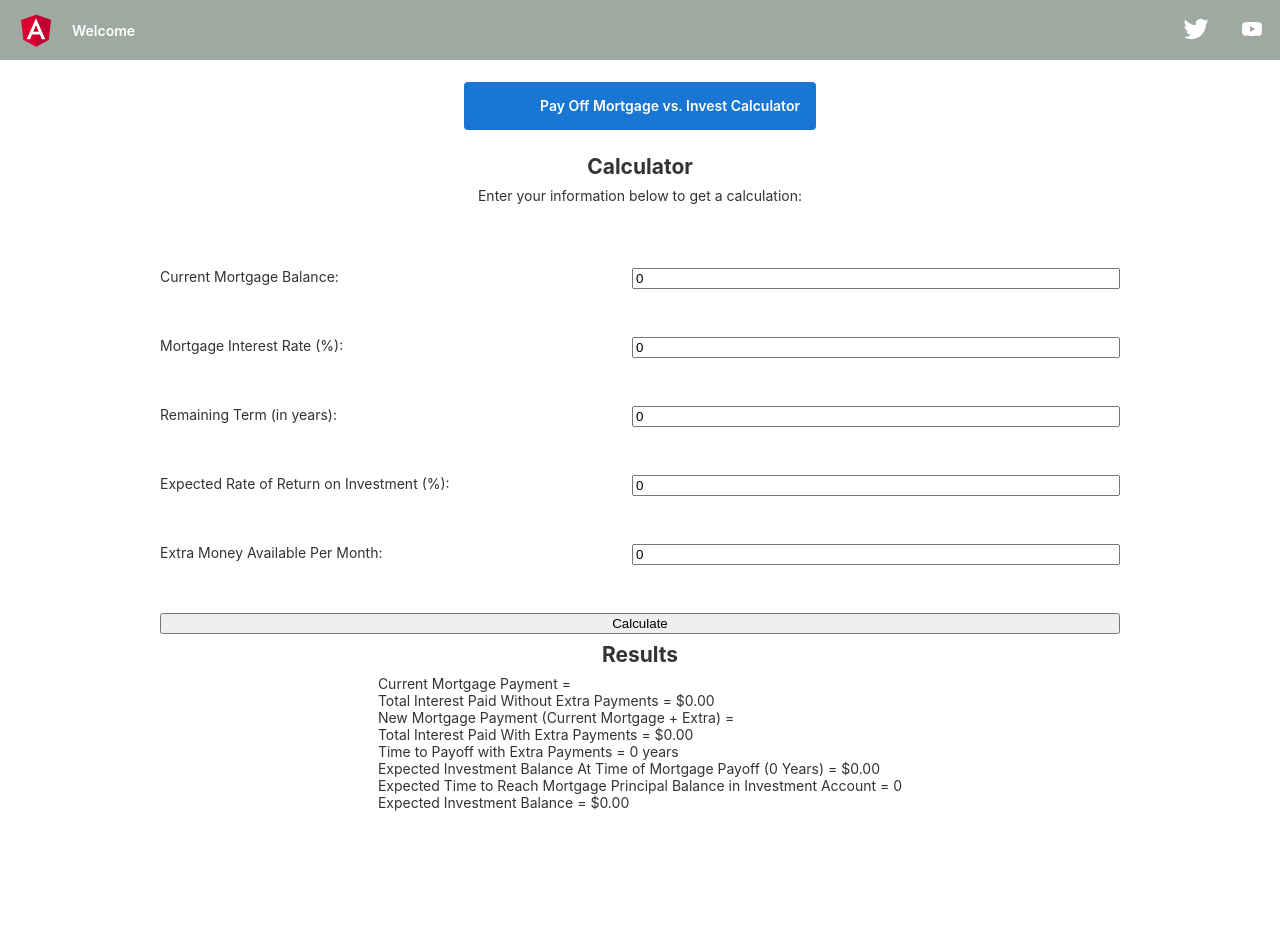
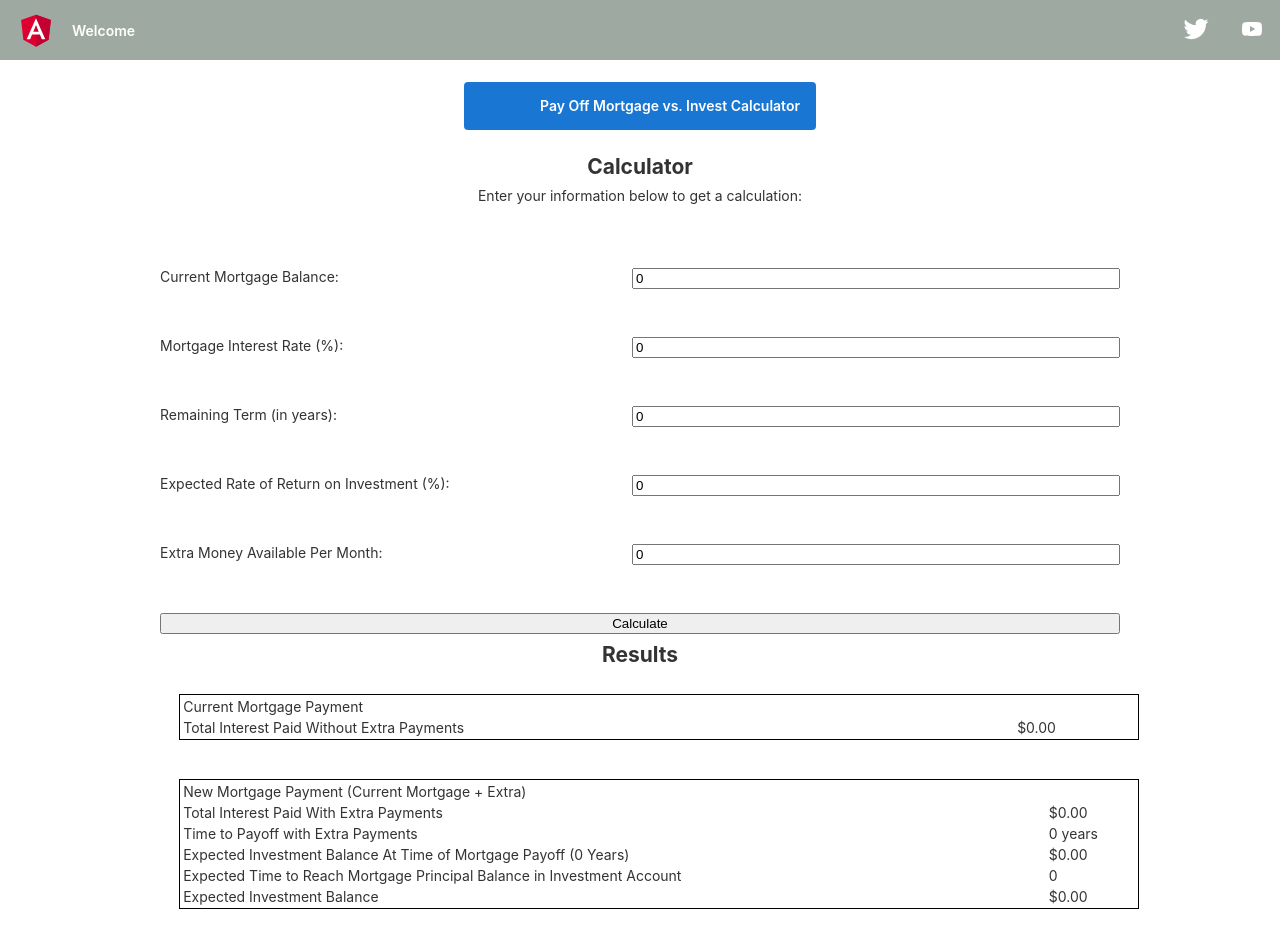
Before and after one commit to zdburrage/MortgageVsInvestCalculator, an Angular app in the folder mortgage-vs-invest-calculator/: page / in a window 1280 px wide. Shown: the top 948 px of the page. Before the commit the page ends 851 px from the top, so only its background shows below. Built offline with nearby package versions, Linux system fonts and the light colour scheme.

Commit message:
tables look okay

```diff
--- a/mortgage-vs-invest-calculator/src/app/app.component.html
+++ b/mortgage-vs-invest-calculator/src/app/app.component.html
@@ -421,35 +421,96 @@
 
   <!-- Links -->
   <div class="results-container">
+    <table>
+      <tr>
+        <td>
           <div *ngIf="currentMortgage">
-      Current Mortgage Payment = {{currentMortgage.monthlyPayment | currency}}
+            Current Mortgage Payment
           </div>
+        </td>
+        <td>
           <div *ngIf="currentMortgage">
-      Total Interest Paid Without Extra Payments = {{currentMortgage.totalInterestPaid | currency}}
+            {{currentMortgage.monthlyPayment | currency}}
           </div>
+        </td>
+      </tr>
+      <tr>
+        <td>
           <div *ngIf="currentMortgage">
-      New Mortgage Payment (Current Mortgage + Extra) = {{newMortgage.monthlyPayment + newMortgage.extraPayment| currency}}
+            Total Interest Paid Without Extra Payments
           </div>
+        </td>
+        <td>
+          {{currentMortgage.totalInterestPaid | currency}}
+        </td>
+      </tr>
+    </table>
+
+    <table>
+      <tr>
+        <td>
+          <div *ngIf="currentMortgage">
+            New Mortgage Payment (Current Mortgage + Extra)
+          </div>
+        </td>
+        <td>
+          {{newMortgage.monthlyPayment + newMortgage.extraPayment| currency}}
+        </td>
+      </tr>
+      <tr>
+        <td>
           <div *ngIf="newMortgage">
-      Total Interest Paid With Extra Payments = {{newMortgage.totalInterestPaid| currency}}
+            Total Interest Paid With Extra Payments
           </div>
+        </td>
+        <td>
+          {{newMortgage.totalInterestPaid| currency}}
+        </td>
+      </tr>
+
+      <tr>
+        <td>
           <div *ngIf="newMortgage">
-      Time to Payoff with Extra Payments = {{newMortgage.monthsToPayoff / 12 | number : '1.0-1'}} years
+            Time to Payoff with Extra Payments
           </div>
+        </td>
+        <td>
+          {{newMortgage.monthsToPayoff / 12 | number : '1.0-1'}} years
+        </td>
+      </tr>
 
+      <tr>
+        <td>
           <div *ngIf="investmentWithMortgagePayoffTimeline">
-      Expected Investment Balance At Time of Mortgage Payoff ({{newMortgage.monthsToPayoff / 12 | number : '1.0-1'}} Years) = {{investmentWithMortgagePayoffTimeline.totalValue| currency}}
+            Expected Investment Balance At Time of Mortgage Payoff ({{newMortgage.monthsToPayoff / 12 | number : '1.0-1'}} Years)
           </div>
+        </td>
+        <td>
+          {{investmentWithMortgagePayoffTimeline.totalValue| currency}}
+        </td>
+      </tr>
 
+      <tr>
+        <td>
           <div>
-      Expected Time to Reach Mortgage Principal Balance in Investment Account  = {{timeToPayoffMortgageWithInvestment(currentMortgage,investment) / 12 | number: '1.0-1'}}
+            Expected Time to Reach Mortgage Principal Balance in Investment Account
           </div>
-
-
-
+        </td>
+        <td>
+          {{timeToPayoffMortgageWithInvestment(currentMortgage,investment) / 12 | number: '1.0-1'}}
+        </td>
+      </tr>
+      <tr>
+        <td>
           <div *ngIf="investment">
-      Expected Investment Balance = {{investment.totalValue| currency}}
+            Expected Investment Balance
           </div>
+        </td>
+        <td>
+          {{investment.totalValue| currency}}
+        </td>
+      </tr>
+    </table>
   </div>
 
   <!-- Footer -->
--- a/mortgage-vs-invest-calculator/src/app/app.component.scss
+++ b/mortgage-vs-invest-calculator/src/app/app.component.scss
@@ -6,6 +6,7 @@
 
 .results-container {
     display: grid;
+    width: 100%;
 }
 
 label {
@@ -17,3 +18,9 @@ label {
 input {
     width: 50%;
 }
+
+table {
+    margin: 2%;
+    width: 100%;
+    border: 1px solid black;
+}
```
Lines whose indentation alone changed are shown as unchanged.
